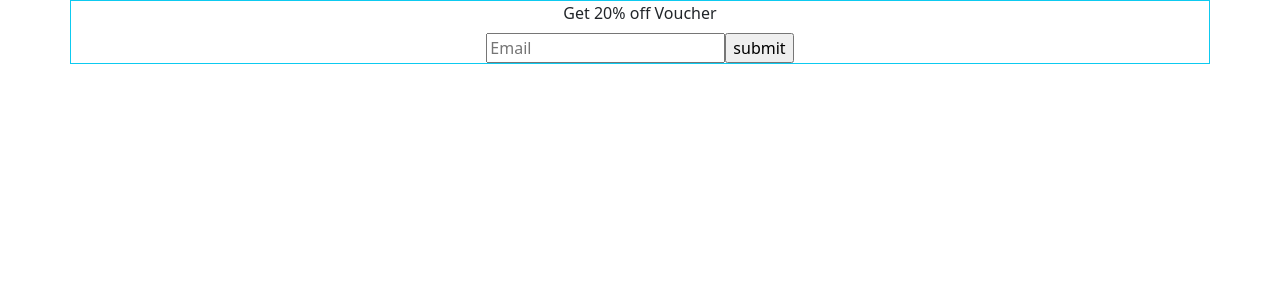
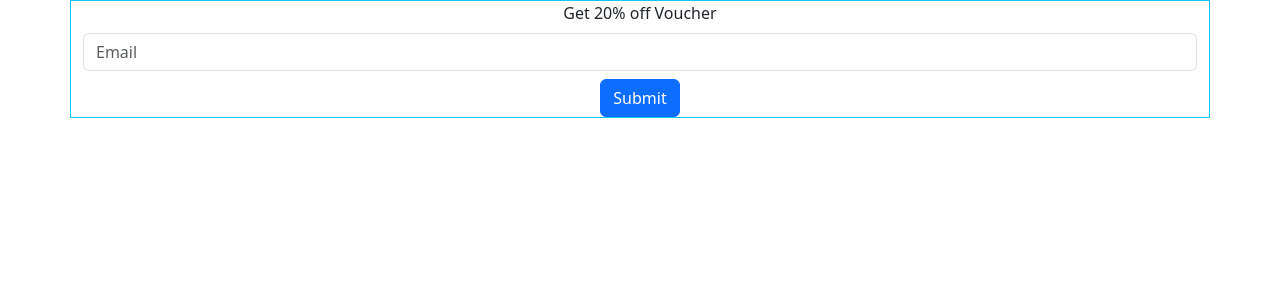
Before and after one commit to leproduction/JustLoginPage, a React (Create React App) app in the folder client/: page / in a window 1280 px wide. Shown: the top 300 px of the page. Built offline with nearby package versions, Linux system fonts and the light colour scheme.

Commit message:
12 commit

```diff
--- a/client/src/App.js
+++ b/client/src/App.js
@@ -1,20 +1,21 @@
 // Import necessary dependencies
-import React from 'react';
+import React, { useState } from 'react';
 import 'bootstrap/dist/css/bootstrap.min.css'; // Import Bootstrap CSS
-import { Container, Row, Col, Form} from 'react-bootstrap';
-// Import the Button component from react-bootstrap
-import { useState} from 'react';
+import { Container, Row, Col, Form } from 'react-bootstrap';
+
 // Define your functional component
 export default function MyComponent() {
   const [getInput, setInput] = useState('');
+
   const handleChange = (e) => {
+    setInput(e.target.value);
+  };
 
-    setInput(e.target.value)
-  };
   const handleSubmit = async (e) => {
     e.preventDefault();
     // async request which may result error
-    try {const response = await fetch('https://just-login-page.vercel.app/submitEmail', {
+    try {
+      const response = await fetch('https://just-login-page.vercel.app/submitEmail', {
         method: 'POST',
         headers: {
           'Content-Type': 'application/json',
@@ -24,30 +25,30 @@ export default function MyComponent() {
       const data = await response.json();
       console.log(data);
     } catch (error) {
-      console.log(error)
-      console.log("connecting failed")
+      console.log(error);
+      console.log('Connecting failed');
     }
-  }
+  };
+
   return (
-    <Container align="center" className='border border-info'>
-
-      <Row sm={1} md={1}><Col>
-      <Form onSubmit={handleSubmit} >
+    <Container align="center" className="border border-info">
+      <Row sm={1} md={1}>
+        <Col>
+          <Form onSubmit={handleSubmit}>
             <label>Get 20% off Voucher</label>
             <h1>{getInput}</h1>
             <input
               type="email"
               value={getInput}
               onChange={handleChange}
-      placeholder='Email'
-      required>
-
-      </input>
-      <input type="submit" value="submit"></input>
-      </Form></Col></Row>
-      {/* Render a div containing a Bootstrap Button */}
-
-
+              className="form-control" // Add Bootstrap class for styling
+              placeholder="Email"
+              required
+            />
+            <input type="submit" value="Submit" className="btn btn-primary mt-2" />
+          </Form>
+        </Col>
+      </Row>
     </Container>
   );
 }
```
Lines whose indentation alone changed are shown as unchanged.
